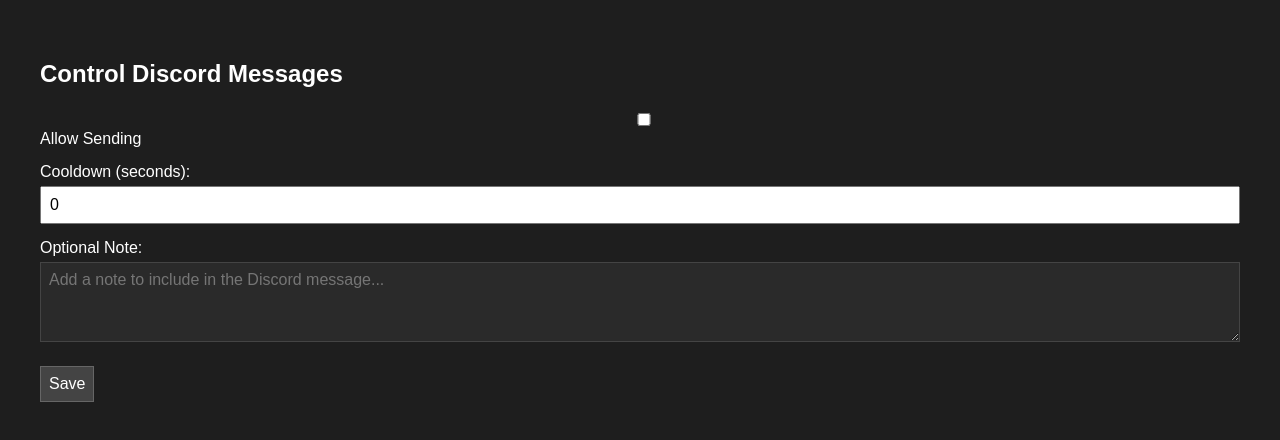
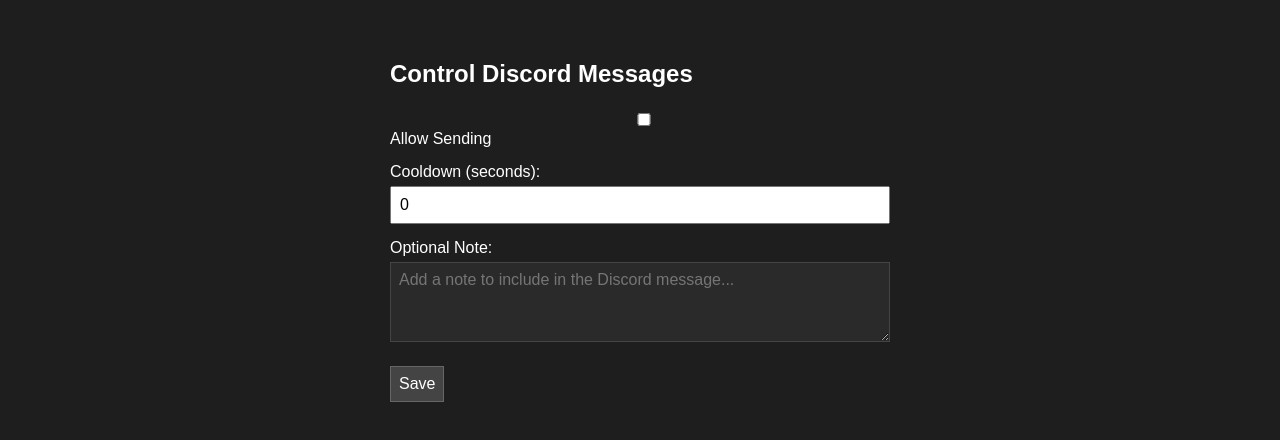
Before and after one commit to EpicSparkZ/FeindServer, a plain HTML site: page api/mssgadminpanel.html in a window 1280 px wide. Drawn offline with Linux system fonts and the light colour scheme; no server answers.

Commit message:
Update mssgadminpanel.html

```diff
--- a/api/mssgadminpanel.html
+++ b/api/mssgadminpanel.html
@@ -5,14 +5,53 @@
   <meta name="viewport" content="width=device-width, initial-scale=1.0">
   <title>Control Page</title>
   <style>
-    body { margin: 0; font-family: Arial, sans-serif; background-color: #1e1e1e; color: white; padding: 40px; }
-    label { display: block; margin-bottom: 15px; }
-    input, button, textarea { padding: 8px; font-size: 1rem; margin-top: 5px; width: 100%; box-sizing: border-box; }
-    button { background-color: #444; color: white; border: 1px solid #666; cursor: pointer; width: auto; }
-    textarea { height: 80px; background-color: #2a2a2a; color: white; border: 1px solid #444; font-family: inherit; }
+    body {
+      margin: 0;
+      font-family: Arial, sans-serif;
+      background-color: #1e1e1e;
+      color: white;
+      padding: 40px;
+      display: flex;
+      justify-content: center; /* center content horizontally */
+    }
+
+    .container {
+      width: 100%;
+      max-width: 500px; /* limits width so it doesn't stretch too much */
+    }
+
+    label {
+      display: block;
+      margin-bottom: 15px;
+    }
+
+    input, button, textarea {
+      padding: 8px;
+      font-size: 1rem;
+      margin-top: 5px;
+      width: 100%;
+      box-sizing: border-box;
+    }
+
+    button {
+      background-color: #444;
+      color: white;
+      border: 1px solid #666;
+      cursor: pointer;
+      width: auto;
+    }
+
+    textarea {
+      height: 80px;
+      background-color: #2a2a2a;
+      color: white;
+      border: 1px solid #444;
+      font-family: inherit;
+    }
   </style>
 </head>
 <body>
+  <div class="container">
     <h2>Control Discord Messages</h2>
 
     <label>
@@ -29,6 +68,7 @@
     </label>
 
     <button id="saveBtn">Save</button>
+  </div>
 
   <!-- Firebase -->
   <script src="https://www.gstatic.com/firebasejs/10.6.0/firebase-app-compat.js"></script>
```
Lines whose indentation alone changed are shown as unchanged.
